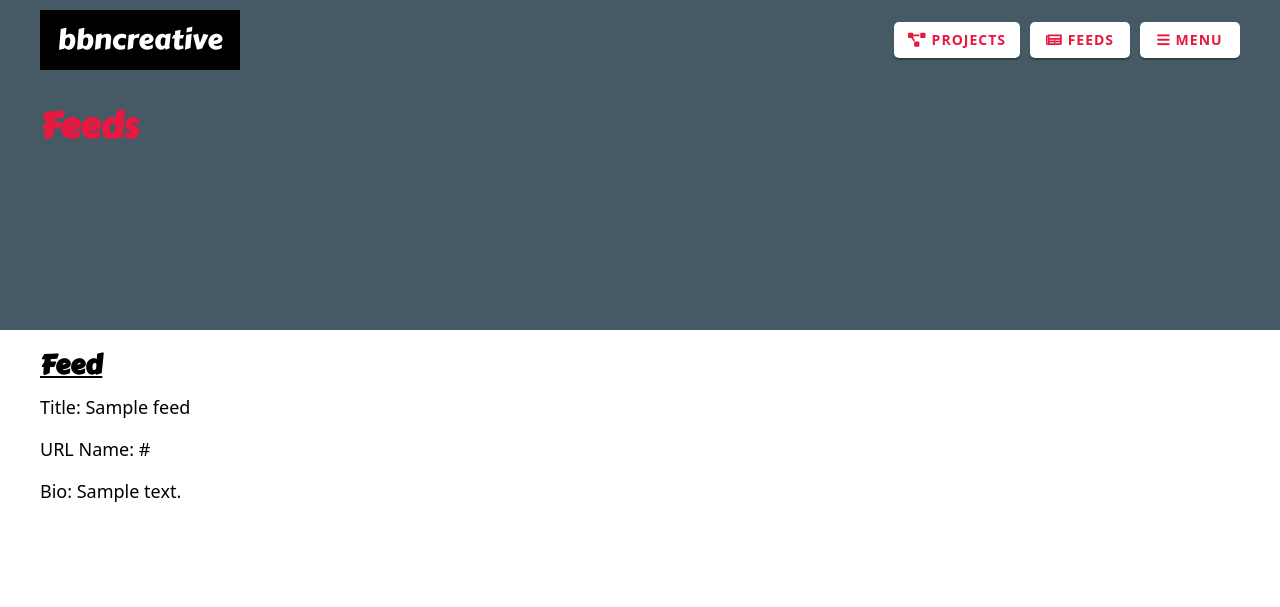
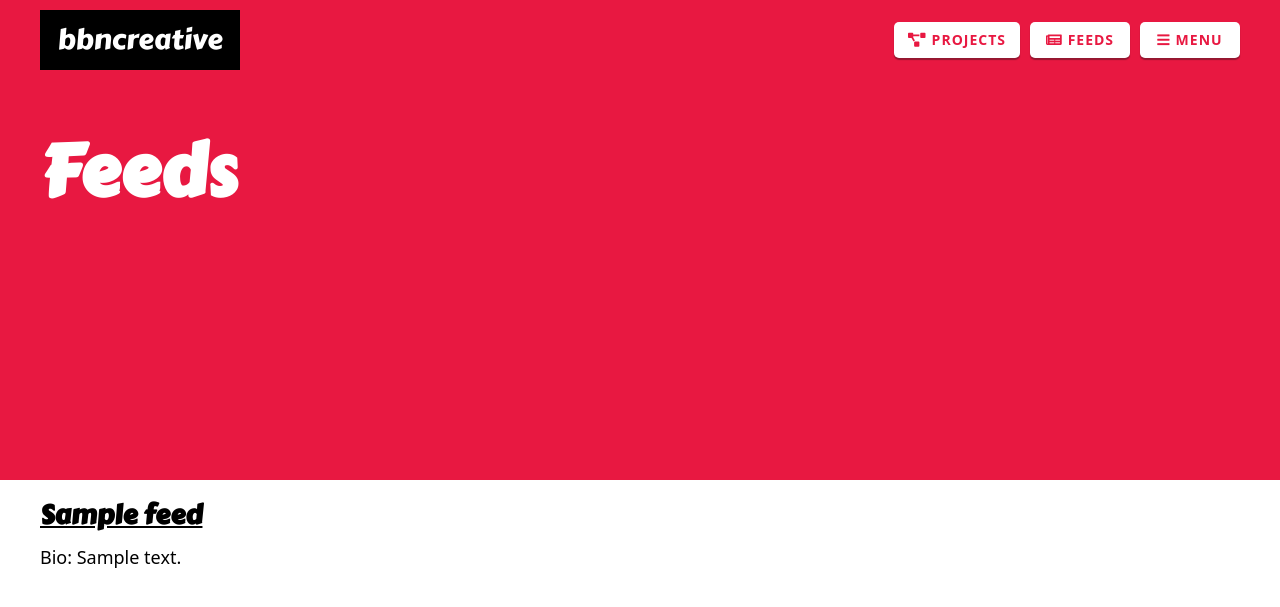
Before and after one commit to aaroncawte/bbncreative-django, a Django app: page /feeds/ in a window 1280 px wide. Shown: the top 607 px of the page. Run offline with Django 3.2, Linux system fonts and the light colour scheme; tables that the repository leaves empty hold one stand-in row (values such as "Sample post"); some libraries are stand-ins or nearby versions; some web fonts are replaced.

Commit message:
Project and Feed Heroes

```diff
--- a/static/js/ui.js
+++ b/static/js/ui.js
@@ -6,7 +6,7 @@ $(function () {
 
     /* Automatic first/hero window height
    ======================================================================== */
-    const absoluteMinimum = 250;
+    const absoluteMinimum = 400;
     const offset = 100 + 80;
     let windowHeight = window.innerHeight;
 
@@ -15,6 +15,22 @@ $(function () {
 
     let heroWindowHeight = Math.max(windowHeight - offset, absoluteMinimum);
     $(".window-hero").css("min-height", stringifyPixel(heroWindowHeight));
+
+    /* Automatic first/hero window colour box dimensions
+   ======================================================================== */
+    let windowWidth = window.innerWidth;
+    let limit = 1280;
+    let wrapper = 1200;
+    let logoSpace = 240;
+
+    if (windowWidth > limit) {
+        let boxWidth = (windowWidth - wrapper) / 2 + (wrapper - logoSpace);
+        $(".first-hero-image").css("width", stringifyPixel(boxWidth));
+    } else {
+        $(".first-hero-image").css("width", "100%");
+    }
+
+
 
     /* Menu Display Mechanics
    ======================================================================== */
--- a/static/style/_structure.scss
+++ b/static/style/_structure.scss
@@ -15,6 +15,10 @@ $logo-colour: white;
 	padding-top: $nav-height;
 	background-color: $blue-grey1;
 	color: #fff;
+}
+
+.window-first {
+	min-height: 525px;
 }
 
 /* Wrapper to centre on wide viewports
@@ -274,7 +278,78 @@ nav {
 
 /* Header Styles
    ======================================================================== */
+.window-first {
+	background-color: $bbn1;
+	position: relative;
+	h1 {
+		color: white;
+		font-size: 72px;
+	}
+	.wrapper-1200 {
+		z-index: 2;
+		position: relative;
+	}
+}
 
+.first-hero-image {
+	position: absolute;
+	z-index: 1;
+	top: 0;
+	right: 0;
+	height: 80%;
+	background-color: $blue-grey2;
+}
+
+@media (max-width: $break-window-width) {
+	.first-hero-image {
+		height: 100%;
+		width: 100%;
+	}
+}
+
+@media (min-width: $break-window-width) {
+	.first-hero-image {
+		height: 80%;
+		width: 0; // Set by JS
+	}
+}
+
+.details-box {
+	box-sizing: border-box;
+	width: 200px;
+	min-height: 80px;
+	padding: 15px 20px;
+	background-color: rgba(white, 0.9);
+	border-radius: $form-el-radius;
+	@include drop-shadow();
+	p {
+		margin: 0.5em 0;
+		font-size: 14px;
+		line-height: 16px;
+		font-weight: bold;
+		padding: 0 3px;
+		color: $blue-grey2;
+		.fas, .far {
+			width: 18px;
+			padding-right: 5px;
+			text-align: center;
+		}
+	}
+	p.heading {
+		margin: 0.5em 0 1em;
+		padding: 0;
+		font-size: 16px;
+		color: $off-black;
+		.far, .fas {
+			padding-right: 8px;
+		}
+	}
+}
+
+.hero-cta {
+	background-color: #fff;
+
+}
 
 /* Asset Styles
    ======================================================================== */
--- a/static/style/style.css
+++ b/static/style/style.css
@@ -232,6 +232,10 @@ input[type=reset] {
   padding-top: 80px;
   background-color: #455a64;
  color: #fff;
+}
+
+.window-first {
+ min-height: 525px;
 }
 
 /* Wrapper to centre on wide viewports
@@ -485,9 +489,86 @@ nav {
 
   .menu-close {
     display: none; } }
-
 /* Header Styles
    ======================================================================== */
+.window-first {
+ background-color: #e81841;
+ position: relative;
+}
+
+.window-first h1 {
+ color: white;
+ font-size: 72px;
+}
+
+.window-first .wrapper-1200 {
+ z-index: 2;
+ position: relative;
+}
+
+.first-hero-image {
+ position: absolute;
+ z-index: 1;
+ top: 0;
+ right: 0;
+ height: 80%;
+ background-color: #263238;
+}
+
+@media (max-width: 1280px) {
+ .first-hero-image {
+	height: 100%;
+	width: 100%;
+ }
+}
+
+@media (min-width: 1280px) {
+ .first-hero-image {
+	height: 80%;
+	width: 0;
+ }
+}
+
+.details-box {
+ box-sizing: border-box;
+ width: 200px;
+ min-height: 80px;
+ padding: 15px 20px;
+ background-color: rgba(255, 255, 255, 0.9);
+ border-radius: 5px;
+ box-shadow: rgba(22, 22, 22, 0.4) 0 2px 1px;
+}
+
+.details-box p {
+ margin: 0.5em 0;
+ font-size: 14px;
+ line-height: 16px;
+ font-weight: bold;
+ padding: 0 3px;
+ color: #263238;
+}
+
+.details-box p .fas, .details-box p .far {
+ width: 18px;
+ padding-right: 5px;
+ text-align: center;
+}
+
+.details-box p.heading {
+ margin: 0.5em 0 1em;
+ padding: 0;
+ font-size: 16px;
+ color: #161616;
+}
+
+.details-box p.heading .far, .details-box p.heading .fas {
+ padding-right: 8px;
+}
+
+.hero-cta {
+ background-color: #fff;
+}
+
 /* Asset Styles
    ======================================================================== */
 .window[data-asset-type=image] {
@@ -562,7 +643,6 @@ nav {
   .window[data-asset-type=image] .content {
 	 position: relative;
 	}
-
   .window[data-asset-type=image] .background-blur {
     position: absolute;
     z-index: 0;
@@ -574,7 +654,6 @@ nav {
     background-repeat: no-repeat;
 	 filter: blur(10px);
 	}
-
   .window[data-asset-type=image] img {
     position: relative;
 	 z-index: 1;
--- a/templates/components/_feedSummary.html
+++ b/templates/components/_feedSummary.html
@@ -1,9 +1,7 @@
 {% block feed_summary %}
     <div class="window">
         <div class="wrapper-1200">
-            <a href="/feeds/{{ feed.url_name }}"><h2>Feed</h2></a>
-            <p>Title: {{ feed.name }}</p>
-            <p>URL Name: {{ feed.url_name }}</p>
+            <a href="/feeds/{{ feed.url_name }}"><h2>{{ feed.name }}</h2></a>
             <p>Bio: {{ feed.bio }}</p>
         </div>
     </div>
--- a/templates/feed.html
+++ b/templates/feed.html
@@ -1,11 +1,11 @@
 {% extends "base.html" %}
 {% block body-content %}
     <div class="window window-first">
+        <div class="first-hero-image"></div>
         <div class="wrapper-1200">
             <a href="/feeds">Back to Feeds</a>
-            <h1>Feed</h1>
-            <p>Title: {{ feed.name }}</p>
-            <p>URL Name: {{ feed.url_name }}</p>
+            <h1>{{ feed.name }}</h1>
+            <p><i class="fas fa-newspaper"></i>Feed Details</p>
             <p>Bio: {{ feed.bio }}</p>
         </div>
     </div>
```
Also changed, not shown: templates/components/_projectSummary.html (+8 -6 lines), templates/project.html (+15 -7 lines), 1 other file. Lines whose indentation alone changed are shown as unchanged.
